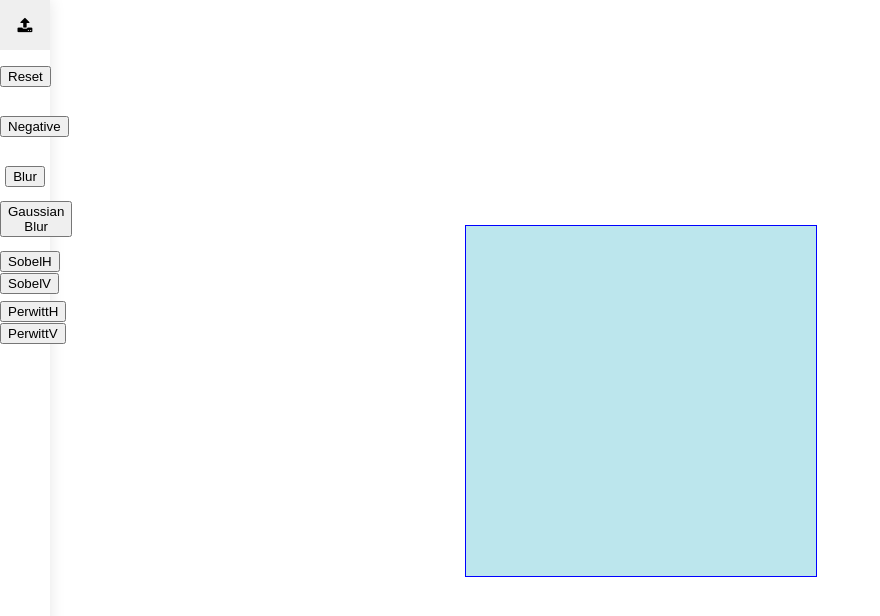
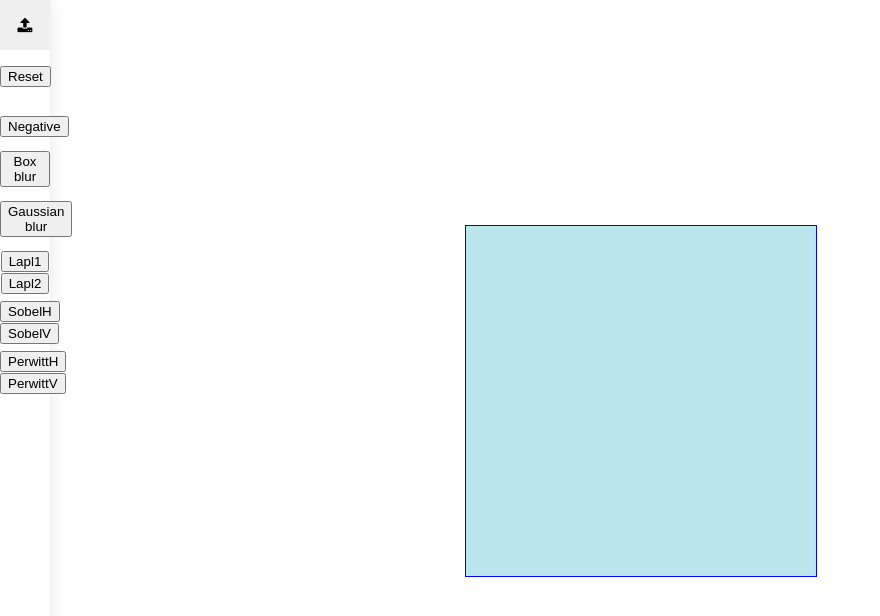
Before and after one commit to megashrieks/image-editor, a React (Create React App) app: page / in a window 1280 px wide. Shown: the top 616 px of the page, without its empty margins (0-880 px from the left). Built offline with nearby package versions, Linux system fonts and the light colour scheme.

Commit message:
added LaplacianFilter, corrected GaussianFilter, restructured the blur components with laplacian filter into imageconvolution folder

```diff
--- a/src/components/Control/index.js
+++ b/src/components/Control/index.js
@@ -3,8 +3,9 @@ import "./style.css";
 import ImageUpload from "../ImageUpload/";
 import ImageReset from "../ImageReset";
 import ImageNegate from "../ImageNegate";
-import ImageBlur from "../ImageBlur";
-import GaussianBlur from "../GaussianBlur";
+import ImageBlur from "../ImageConvolution/ImageBlur/BoxBlur";
+import GaussianBlur from "../ImageConvolution/ImageBlur/GaussianBlur";
+import LaplacianFilter from "../ImageConvolution/LaplacianFilter";
 import SobelFilter from "../SobelFilter";
 import PerwittFilter from "../PerwitttFilter";
 
@@ -16,6 +17,7 @@ export default class Control extends Component {
 			<ImageNegate />,
 			<ImageBlur />,
 			<GaussianBlur />,
+			<LaplacianFilter />,
 			<SobelFilter />,
 			<PerwittFilter />
 		];
--- a/src/components/GaussianBlur/index.js
+++ /dev/null
@@ -1,67 +0,0 @@
-import React, { Component } from "react";
-import { CanvasContext as Context } from "../context/CanvasContext";
-
-export default class GaussianBlur extends Component {
-	static contextType = Context;
-
-	kernel = [
-		1/256, 4/256, 6/256, 4/256, 1/256,
-		4/256, 16/256, 24/256, 16/256, 4/256,
-		6/256, 24/256, 36/256, 24/256, 6/256,
-		4/256, 16/256, 24/256, 16/256, 4/256,
-		1/256, 4/256, 6/256, 4/256, 1/256
-	]
-
-	getPixelPos = (x, y, width) => {
-		return ((y * width) + x) * 4;
-	}
-
-	gaussianBlur = () => {
-		let { context: ctx } = this.context.getContext2d();
-		let {
-			cursor: { x, y },
-			size
-		} = this.context.getCursor();
-		console.log(x - size / 2, y - size / 2);
-		let imageData = ctx.getImageData(
-			x - size / 2,
-			y - size / 2,
-			size,
-			size
-		);
-		const newImageData = new ImageData(new Uint8ClampedArray(imageData.data), size, size);
-		const pixels = newImageData.data;
-		const originalPixels = imageData.data;
-		const klen = Math.round(Math.sqrt(this.kernel.length));
-		const halfKLen = klen >> 1;
-		let i, r, g, b, tempRow, tempCol;
-
-		for(let row = 0; row < size; ++row){
-			for(let col = 0; col < size; ++col){
-				i = this.getPixelPos(col, row, size);
-				r = g = b = 0;
-				for(let kr = 0; kr < klen; ++kr){
-					for(let kc = 0; kc < klen; ++kc){
-						tempRow = row + kr - halfKLen;
-                        tempCol = col + kc - halfKLen;
-                        if (tempRow >= 0 && tempRow < size && tempCol >= 0 && tempCol < size) {
-							var srcOff = this.getPixelPos(tempCol, tempRow, size);
-                            var wt = this.kernel[kr * klen + kc];
-                            r += originalPixels[srcOff] * wt;
-                            g += originalPixels[srcOff + 1] * wt;
-                            b += originalPixels[srcOff + 2] * wt;
-                        }
-					}
-				}
-
-				pixels[i] = r;
-				pixels[i + 1] = g;
-				pixels[i + 2] = b;
-			}
-		}
-		ctx.putImageData(newImageData, x - size / 2, y - size / 2);
-	};
-	render() {
-		return <button onClick={this.gaussianBlur}>Gaussian Blur</button>;
-	}
-}
--- a/src/components/ImageBlur/index.js
+++ /dev/null
@@ -1,65 +0,0 @@
-import React, { Component } from "react";
-import { CanvasContext as Context } from "../context/CanvasContext";
-export default class ImageBlur extends Component {
-	static contextType = Context;
-
-	kernel = [[1, 1, 1], [1, 1, 1], [1, 1, 1]];
-
-    getPixelPos = (x, y, width) => {
-        return ((y * width) + x) * 4;
-    }
-
-	blur = () => {
-		let { context: ctx } = this.context.getContext2d();
-		let {
-			cursor: { x, y },
-			size
-		} = this.context.getCursor();
-		console.log(x - size / 2, y - size / 2);
-		let imageData = ctx.getImageData(
-			x - size / 2,
-			y - size / 2,
-			size,
-			size
-		);
-        const newImageData = new ImageData(new Uint8ClampedArray(imageData.data), size, size);
-        const pixels = newImageData.data;
-        const originalPixels = imageData.data;
-        const klen = this.kernel[0].length;
-        const halfKLen = klen >> 1;
-        let i, r, g, b, tempRow, tempCol;
-
-        for(let row = 0; row < size; ++row){
-            for(let col = 0; col < size; ++col){
-                i = this.getPixelPos(col, row, size);
-                r = g = b = 0;
-                for(let kr = row - halfKLen; kr <= (row + halfKLen); ++kr){
-                    for(let kc = col - halfKLen; kc <= (col + halfKLen); ++kc){
-						tempRow = kr;
-						tempCol = kc;
-						if(tempRow < 0)
-							tempRow = 0;
-						if(tempCol < 0)
-							tempCol = 0;
-						if(tempRow > (size - 1))
-							tempRow = size - 1;
-						if(tempCol > (size - 1))
-							tempCol = size - 1;
-
-						let tempPos = this.getPixelPos(tempCol, tempRow, size);
-						r += originalPixels[tempPos];
-						g += originalPixels[tempPos + 1];
-						b += originalPixels[tempPos + 2];
-                    }
-                }
-                pixels[i] = r/(klen*klen);
-                pixels[i + 1] = g/(klen*klen);
-                pixels[i + 2] = b/(klen*klen);
-            }
-        }
-		ctx.putImageData(newImageData, x - size / 2, y - size / 2);
-	};
-	render() {
-		return <button onClick={this.blur}>Blur</button>;
-	}
-}
--- /dev/null
+++ b/src/components/ImageConvolution/ImageBlur/BoxBlur/index.js
@@ -0,0 +1,21 @@
+import React, { Component } from "react";
+import { CanvasContext as Context } from "../../../context/CanvasContext";
+import ImageBlur from "../";
+
+export default class BoxBlur extends Component {
+    static contextType = Context;
+
+    kernel = [
+        [1/9, 1/9, 1/9],
+        [1/9, 1/9, 1/9],
+        [1/9, 1/9, 1/9]
+    ];
+
+	render() {
+		return (
+            <ImageBlur
+                kernel = { this.kernel }
+            >Box blur</ImageBlur>
+		)
+	}
+}
--- /dev/null
+++ b/src/components/ImageConvolution/ImageBlur/GaussianBlur/index.js
@@ -0,0 +1,23 @@
+import React, { Component } from "react";
+import { CanvasContext as Context } from "../../../context/CanvasContext";
+import ImageBlur from "../";
+
+export default class GaussianBlur extends Component {
+    static contextType = Context;
+
+	kernel = [
+		[1/256, 4/256, 6/256, 4/256, 1/256],
+		[4/256, 16/256, 24/256, 16/256, 4/256],
+		[6/256, 24/256, 36/256, 24/256, 6/256],
+		[4/256, 16/256, 24/256, 16/256, 4/256],
+		[1/256, 4/256, 6/256, 4/256, 1/256]
+	]
+
+	render() {
+		return (
+            <ImageBlur
+                kernel = { this.kernel }
+            >Gaussian blur</ImageBlur>
+		)
+	}
+}
--- /dev/null
+++ b/src/components/ImageConvolution/ImageBlur/index.js
@@ -0,0 +1,29 @@
+import React, { Component } from "react";
+import { CanvasContext as Context } from "../../context/CanvasContext";
+import { convolute } from "../";
+
+export default class ImageBlur extends Component {
+	static contextType = Context;
+
+	blur = () => {
+		let { context: ctx } = this.context.getContext2d();
+		let {
+			cursor: { x, y },
+			size
+		} = this.context.getCursor();
+		console.log(x - size / 2, y - size / 2);
+		let imageData = ctx.getImageData(
+			x - size / 2,
+			y - size / 2,
+			size,
+			size
+		);
+
+		const newImageData = convolute(imageData, this.props.kernel, size);
+
+		ctx.putImageData(newImageData, x - size / 2, y - size / 2);
+	};
+	render() {
+		return <button onClick={this.blur}>{ this.props.children }</button>;
+	}
+}
--- /dev/null
+++ b/src/components/ImageConvolution/LaplacianFilter/index.js
@@ -0,0 +1,50 @@
+import React, { Component } from "react";
+import { CanvasContext as Context } from "../../context/CanvasContext";
+import { convolute } from "../";
+
+export default class LaplacianFilter extends Component {
+    static contextType = Context;
+
+    kernel1 = [
+		[0, 1, 0],
+		[1, -4, 1],
+		[0, 1, 0]
+    ];
+
+    kernel2 = [
+		[1, 1, 1],
+		[1, -8, 1],
+		[1, 1, 1]
+	];
+
+	laplacianFilter = (e) => {
+		let { context: ctx } = this.context.getContext2d();
+		let {
+			cursor: { x, y },
+			size
+		} = this.context.getCursor();
+		console.log(x - size / 2, y - size / 2);
+		let imageData = ctx.getImageData(
+			x - size / 2,
+			y - size / 2,
+			size,
+			size
+        );
+        let newImageData;
+		if(e.target.value === "1")
+            newImageData = convolute(imageData, this.kernel2, size);
+        else
+            newImageData = convolute(imageData, this.kernel1, size);
+
+		ctx.putImageData(newImageData, x - size / 2, y - size / 2);
+	};
+
+	render() {
+		return (
+			<div style = {{ lineHeight: "20px" }}>
+                <button value = { 1 } onClick={this.laplacianFilter}>Lapl1</button>
+                <button value = { 2 } onClick={this.laplacianFilter}>Lapl2</button>
+            </div>
+		)
+	}
+}
--- /dev/null
+++ b/src/components/ImageConvolution/index.js
@@ -0,0 +1,43 @@
+const getPixelPos = (x, y, width) => {
+    return ((y * width) + x) * 4;
+}
+
+export const convolute = (imageData, kernel, size) => {
+    const newImageData = new ImageData(new Uint8ClampedArray(imageData.data), size, size);
+    const pixels = newImageData.data;
+    const originalPixels = imageData.data;
+
+    const klen = kernel[0].length;
+    const halfKLen = klen >> 1;
+    let i, r, g, b, tempRow, tempCol;
+
+    for(let row = 0; row < size; ++row){
+        for(let col = 0; col < size; ++col){
+            i = getPixelPos(col, row, size);
+            r = g = b = 0;
+            for(let kr = row - halfKLen, m = 0; kr <= (row + halfKLen); ++kr, ++m){
+                for(let kc = col - halfKLen, n = 0; kc <= (col + halfKLen); ++kc, ++n){
+                    tempRow = kr;
+                    tempCol = kc;
+                    if(tempRow < 0)
+                        tempRow = 0;
+                    if(tempCol < 0)
+                        tempCol = 0;
+                    if(tempRow > (size - 1))
+                        tempRow = size - 1;
+                    if(tempCol > (size - 1))
+                        tempCol = size - 1;
+
+                    let tempPos = getPixelPos(tempCol, tempRow, size);
+                    r += originalPixels[tempPos] * kernel[m][n];
+                    g += originalPixels[tempPos + 1] * kernel[m][n];
+                    b += originalPixels[tempPos + 2] * kernel[m][n];
+                }
+            }
+            pixels[i] = r;
+            pixels[i + 1] = g;
+            pixels[i + 2] = b;
+        }
+    }
+    return newImageData;
+}
```
